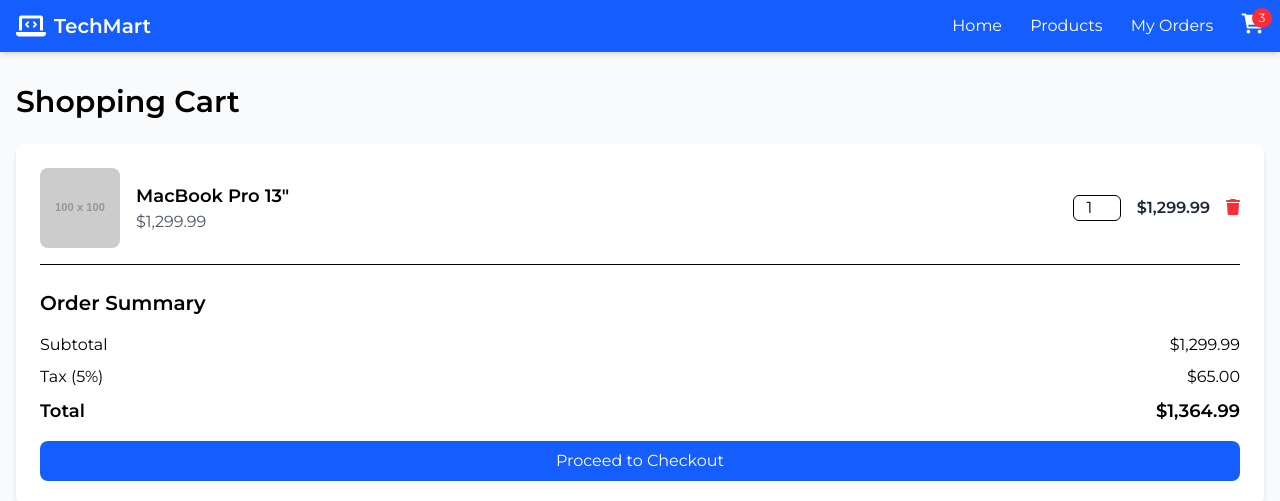
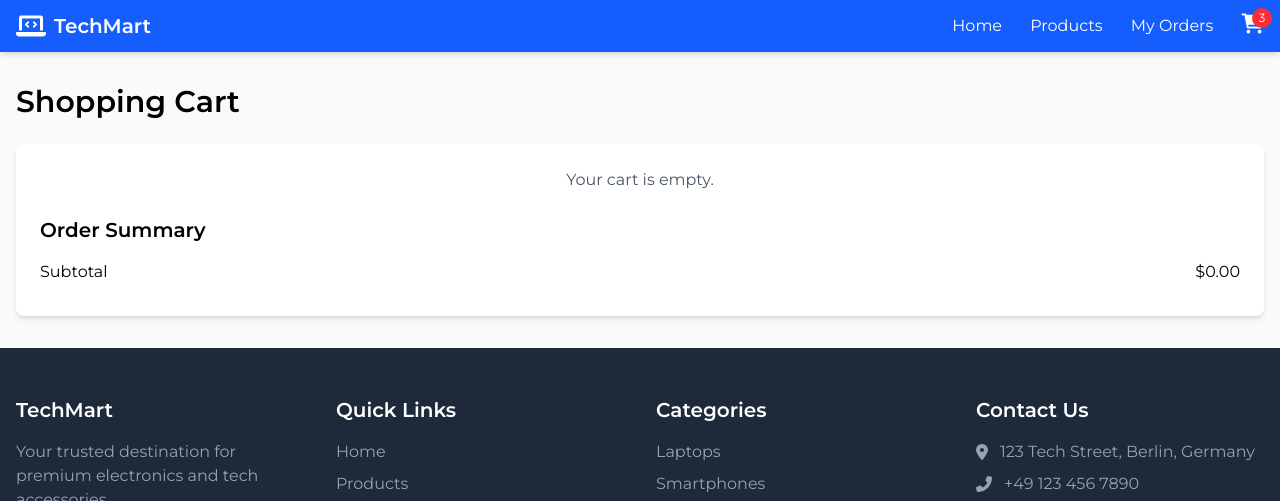
Before and after one commit to jeff283/techmart-webapp, a plain HTML site: page frontend/pages/cart.html in a window 1280 px wide. Shown: the top 501 px of the page. Drawn offline with Linux system fonts and the light colour scheme; placeholder pictures from the web are drawn by us.

Commit message:
basic cart functionality

```diff
--- a/frontend/pages/cart.html
+++ b/frontend/pages/cart.html
@@ -30,48 +30,29 @@
         </div>
     </nav>
 
-    <!-- Cart Header -->
+<!-- Cart Page -->
 <div class="container mx-auto px-4 py-8">
     <h1 class="text-3xl font-bold mb-6">Shopping Cart</h1>
     <div class="bg-white shadow-md rounded-lg p-6">
         <!-- Cart Items -->
-            <div class="space-y-4">
-                <div class="flex items-center justify-between border-b pb-4">
-                    <div class="flex items-center">
-                        <img src="https://placehold.co/100x100" alt="Product Image" class="w-20 h-20 rounded-lg">
-                        <div class="ml-4">
-                            <h2 class="font-semibold text-lg">MacBook Pro 13"</h2>
-                            <p class="text-gray-600">$1,299.99</p>
-                        </div>
-                    </div>
-                    <div class="flex items-center space-x-4">
-                        <input type="number" value="1" min="1" class="w-12 text-center border rounded-md">
-                        <span class="font-semibold text-gray-800">$1,299.99</span>
-                        <button class="text-red-500 hover:text-red-700"><i class="fas fa-trash"></i></button>
-                    </div>
-                </div>
-            </div>
+        <div id="cart-items" class="space-y-4"></div>
+
+        <!-- Empty Cart Message -->
+        <p id="cart-empty" class="text-gray-600 text-center hidden">Your cart is empty.</p>
 
         <!-- Cart Summary -->
         <div class="mt-6">
             <h2 class="text-xl font-bold mb-4">Order Summary</h2>
             <div class="flex justify-between mb-2">
                 <span>Subtotal</span>
-                    <span>$1,299.99</span>
+                <span id="cart-total">$0.00</span>
             </div>
-                <div class="flex justify-between mb-2">
-                    <span>Tax (5%)</span>
-                    <span>$65.00</span>
-                </div>
-                <div class="flex justify-between font-bold text-lg">
-                    <span>Total</span>
-                    <span>$1,364.99</span>
-                </div>
-                <button class="w-full bg-blue-600 text-white py-2 mt-4 rounded-lg hover:bg-blue-700">Proceed to Checkout</button>
+            <button id="checkout-button" class="w-full bg-blue-600 text-white py-2 mt-4 rounded-lg hover:bg-blue-700">
+                Proceed to Checkout
+            </button>
         </div>
     </div>
 </div>
-
     <!-- Footer -->
 
     <!-- Footer -->
@@ -144,3 +125,5 @@
     </footer>
 </body>
 </html>
+
+<script src="../js/app.js" defer></script>
```
Lines whose indentation alone changed are shown as unchanged.
